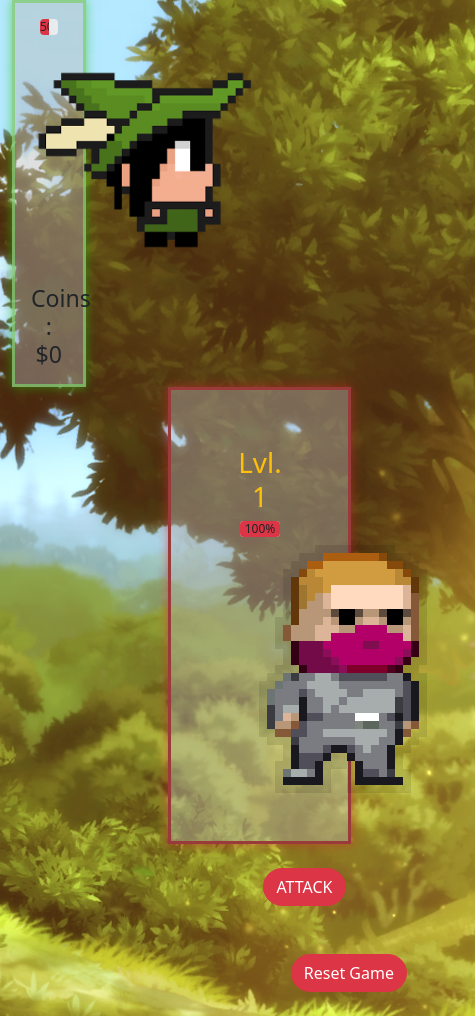
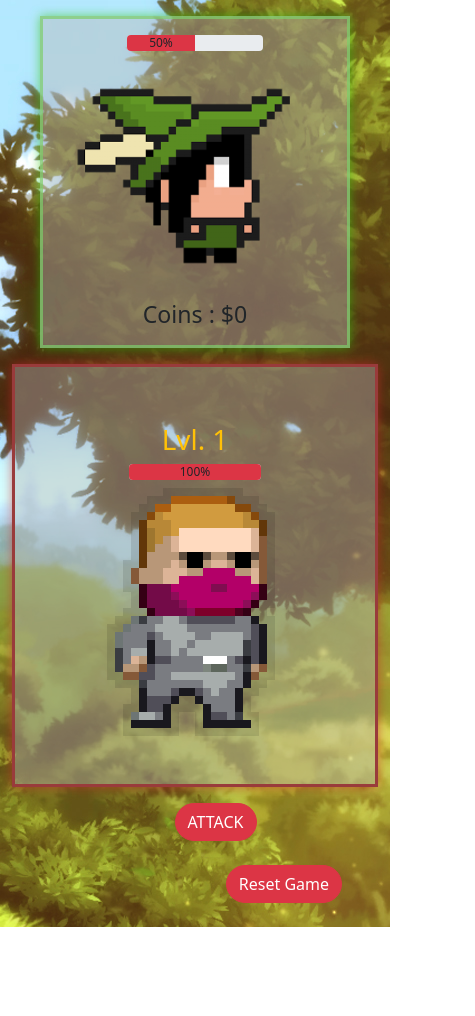
Before and after one commit to CALEBELLIOTT/monster-fight-game-w2d4, a plain HTML site: page index.html in a window 390 px wide. Shown: the whole page, 475 px wide, since content can reach past the window. After the commit the page ends 927 px from the top, so only its background shows below. Drawn offline with nearby package versions, Linux system fonts and the light colour scheme.

Commit message:
fixed health glitch on reset

```diff
--- a/index.html
+++ b/index.html
@@ -13,8 +13,8 @@
 </head>
 
 <body class="container-fluid">
-  <div class="row">
-    <div class="col-3">
+  <div class="row m-3">
+    <div class="col-md-3">
       <div class="player-card p-3" id="player-card">
         <!-- <div class="progress w-50">
           <div class="progress-bar bg-danger" role="progressbar" style="width: 25%;" aria-valuenow="25"
@@ -25,8 +25,8 @@
     </div>
   </div>
   <div class="row">
-    <div class="col-md-8 offset-2">
-      <div class="villian-card text-center m-auto w-50 p-5" id="villian-card">
+    <div class="col-md-8 offset-md-2">
+      <div class="villian-card text-center m-auto w-md-50 p-5" id="villian-card">
         <!-- <div class="progress w-50 m-auto">
           <div class="progress-bar bg-danger" role="progressbar" style="width: 25%;" aria-valuenow="25"
             aria-valuemin="0" aria-valuemax="100">25%</div>
@@ -36,11 +36,11 @@
       </div>
       <div class="row d-flex justify-content-center">
         <div class="col-2 text-center">
-          <button id="attack-button" class="btn btn-danger rounded-pill m-4" onclick="attack()">ATTACK</button>
+          <button id="attack-button" class="btn btn-danger rounded-pill m-md-4 mt-3" onclick="attack()">ATTACK</button>
         </div>
         <div class="row">
           <div class="col-12 text-end  d-flex justify-content-end">
-            <button id="next-level-button" class="btn btn-success hidden rounded-pill m-4" onclick="nextLevel()">
+            <button id="next-level-button" class="btn btn-success hidden rounded-pill m-md-4" onclick="nextLevel()">
               Next Level
             </button>
             <button id="reset-game" class="btn btn-danger rounded-pill m-4" onclick="resetGame()"> Reset Game</button>
--- a/main.js
+++ b/main.js
@@ -102,6 +102,7 @@ function resetGame() {
   currentVillian.health = 100
   currentVillian.level = 1
   hero.health = 100
+  totalHealth = 100
   hero.coins = 0
   drawCharacters()
   document.getElementById("attack-button").classList.remove("disabled")
```
